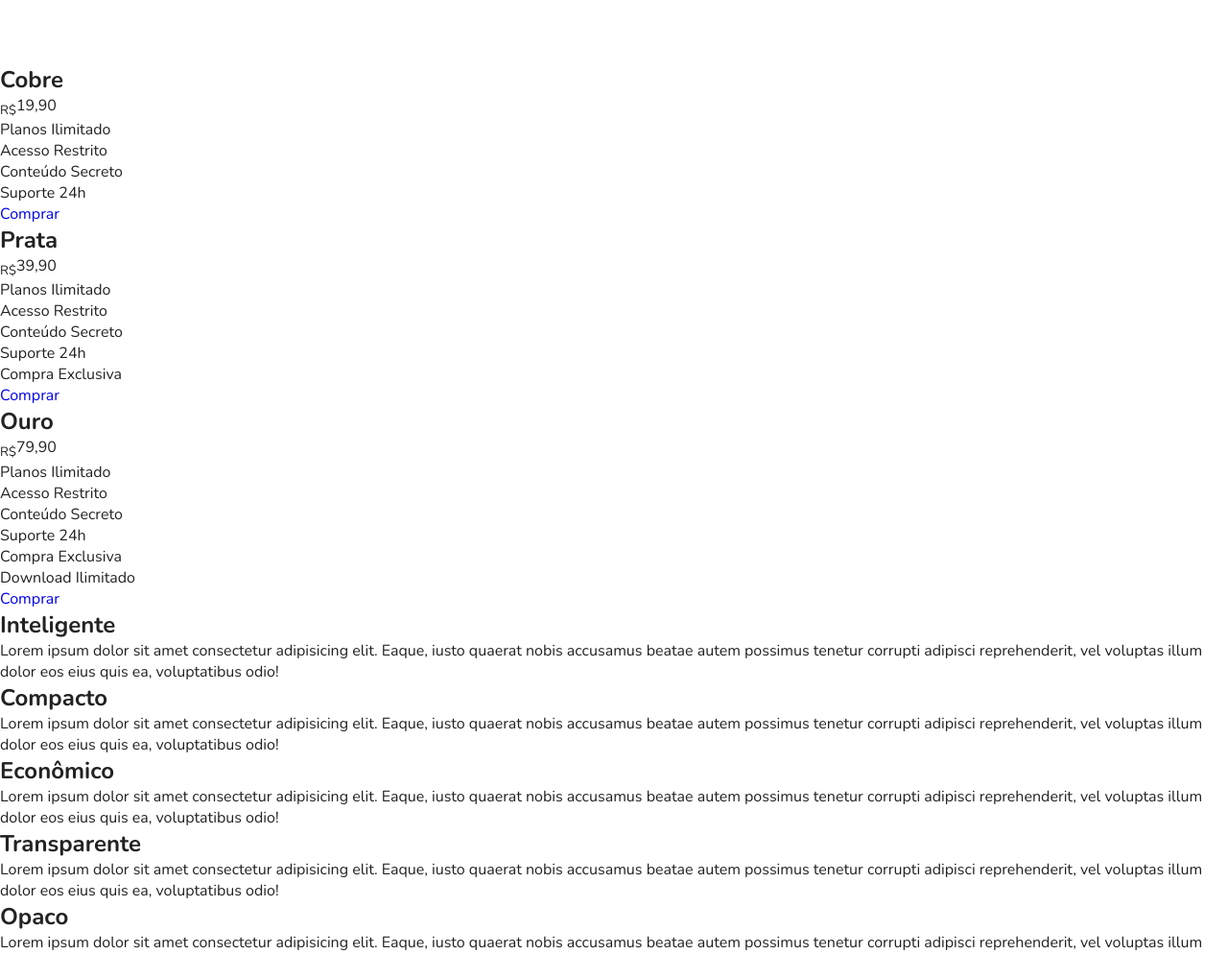
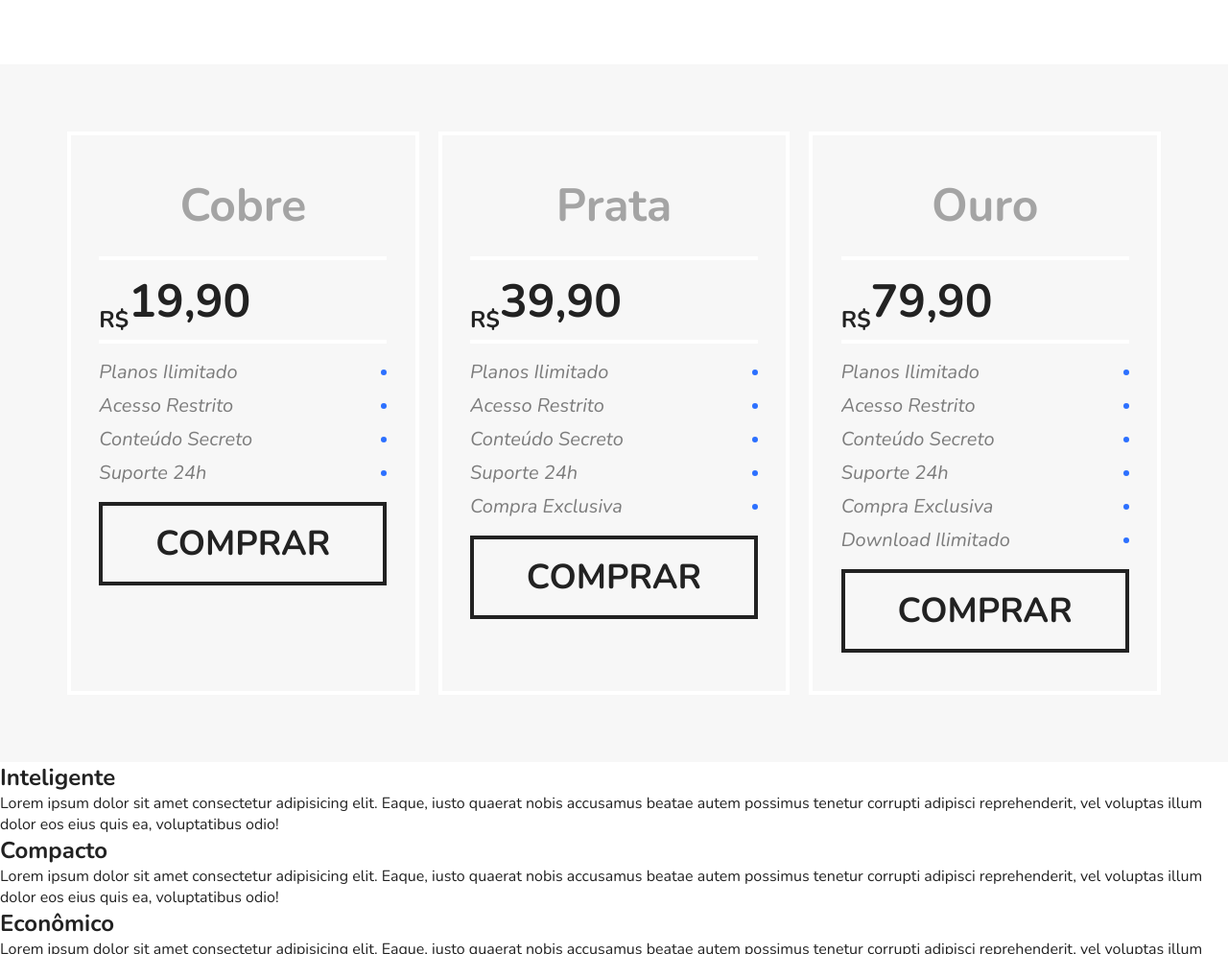
Before and after one commit to godrix/flexblog, a website: page index.html in a window 1280 px wide. Shown: the part 1754-2748 px from the top of the page at 96% size. Drawn offline with nearby package versions, Linux system fonts and the light colour scheme.

Commit message:
added section preco

```diff
--- a/css/index.css
+++ b/css/index.css
@@ -174,3 +174,86 @@ flex-wrap: wrap;
 .blue{
   border-top: 8px solid #66d9eb;
 }
+
+/* Preco */
+.preco{
+  background: #f7f7f7;
+  padding: 60px;
+  display: flex;
+  flex-wrap: wrap;
+}
+
+.preco-item{
+  flex:1 1 260px;
+  border:4px solid white;
+  padding: 20px;
+  margin:10px;
+  align-items: flex-end;
+}
+
+.preco-item h2{
+  font-size:3em;
+  color:#a4a4a4;
+  text-align: center;
+  margin-top:20px;
+}
+
+.preco-item span{
+  max-width: 300px;
+  margin:20px auto;
+  font-size: 3em;
+  display: block;
+  font-weight: bold;
+  padding: 10px 0 5px 0;
+  border-top:4px solid white;
+  border-bottom: 4px solid white;
+}
+
+.preco-item sub{
+  font-size: 1.5rem;
+}
+
+.preco-item ul{
+  max-width: 300px;
+  margin:20px auto;
+  font-size: 1.25em;
+  line-height: 1;
+  font-style: italic;
+  color:#7c7c7c;
+}
+
+.preco-item li{
+  display: flex;
+  justify-content: space-between;
+  align-items: center;
+  margin-bottom: 15px;
+}
+
+.preco-item li::after{
+  content: '';
+  display: block;
+  width: 6px;
+  height: 6px;
+  border-radius: 50%;
+  background: #2c70ff;
+}
+
+.preco-item a {
+  max-width: 300px;
+  display: block;
+  margin:20px auto;
+  border:4px solid;
+  color:#222222;
+  text-transform: uppercase;
+  font-weight: bold;
+  font-size:2.25em;
+  padding: 15px 0;
+  text-align: center;
+}
+
+@media (max-width:800px){
+  .preco{
+    padding: 0 10px 0 10px;
+    flex-direction: column-reverse;
+  }
+}
```
